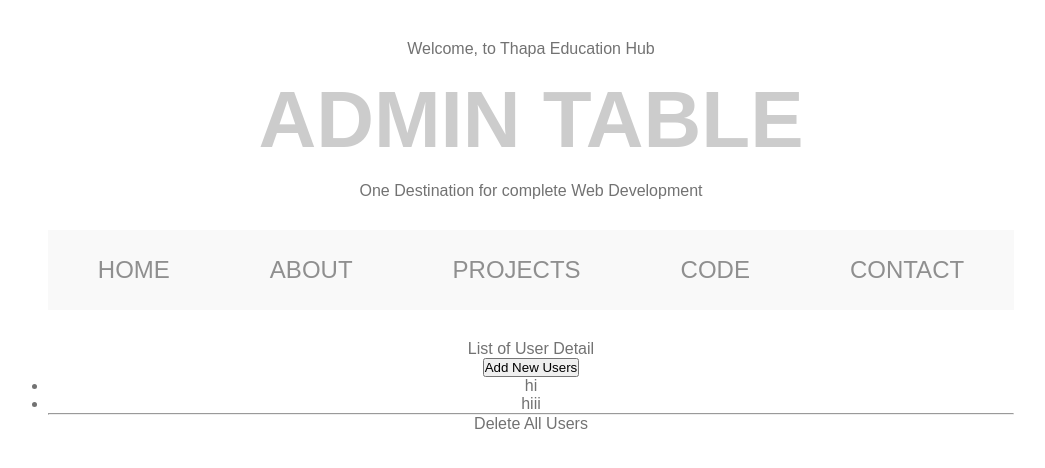
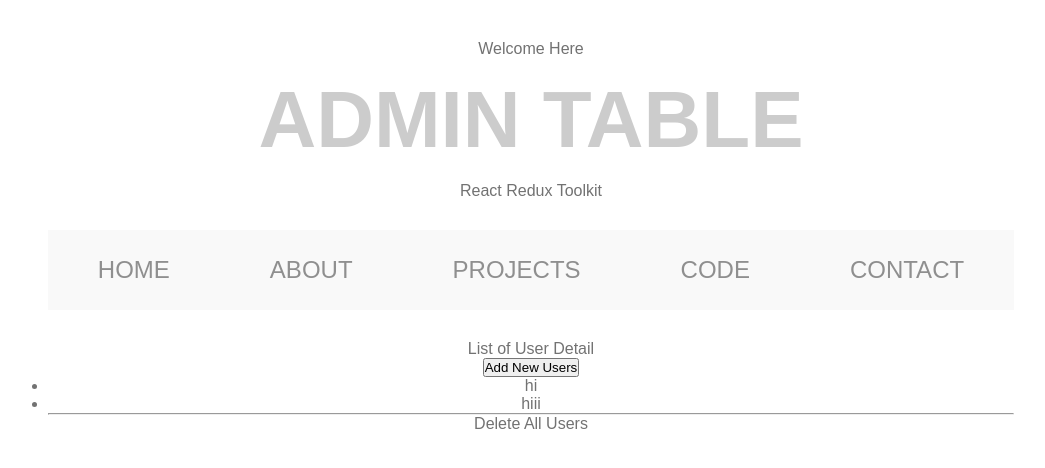
Before and after one commit to Muddasir19/RRT, a React (Vite) app: page / in a window 1280 px wide. Shown: the top 468 px of the page, without its empty margins (109-1154 px from the left). Built offline with nearby package versions, Linux system fonts and the light colour scheme.

Commit message:
Update 3

```diff
--- a/src/components/Navbar.jsx
+++ b/src/components/Navbar.jsx
@@ -4,11 +4,11 @@ import styled from "styled-components";
 const Navbar = () => {
   return (
     <Wrapper>
-      <div>Welcome, to Thapa Education Hub</div>
+      <div>Welcome Here</div>
       <h1>Admin Table</h1>
 
       <section>
-        <div>One Destination for complete Web Development</div>
+        <div>React Redux Toolkit</div>
         <nav>
           <ul className="menuItems">
             <li>
```
Also changed, not shown: src/store/slices/UserSlice.jsx (added, +13 -0 lines).
